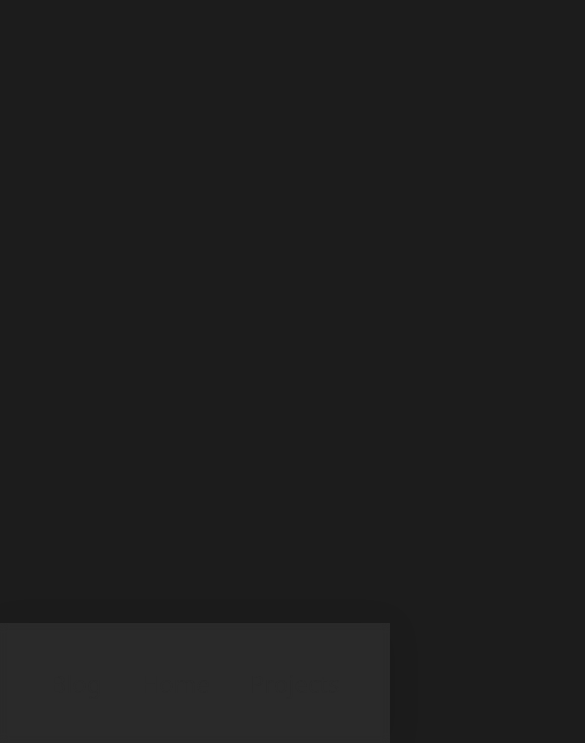
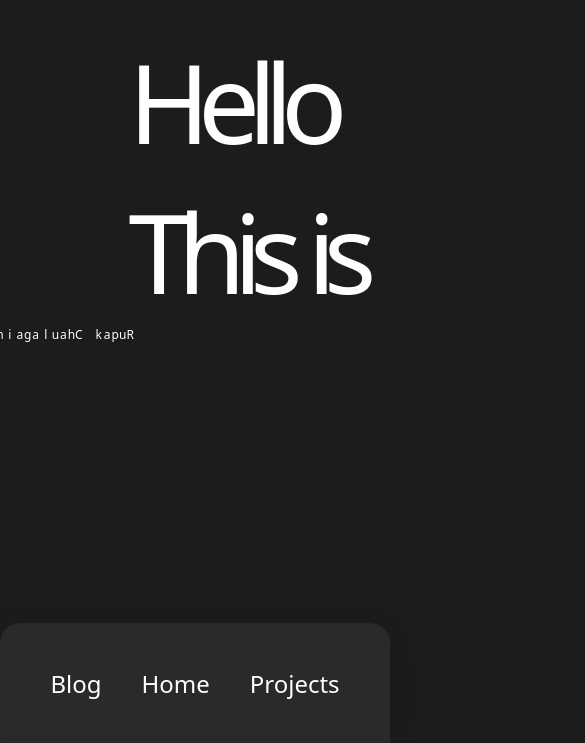
Before and after one commit to chaulagainrupak/Portfolio, a React (Create React App) app: page / in a window 390 px wide. Shown: the part 101-844 px from the top of the page, 585 px wide, since content can reach past the window. Built offline with nearby package versions, Linux system fonts and the light colour scheme.

Commit message:
Mobile Responsive

```diff
--- a/src/HomePage/HomePageMobile.css
+++ b/src/HomePage/HomePageMobile.css
@@ -7,6 +7,7 @@
     *{
         transition: none;
         visibility: hidden;
+
     }
 
     .Hero, .HeroBlog{
@@ -14,6 +15,34 @@
         height: 100vh;
     }
 
+    #HeroContainer {
+      display: flex;
+      overflow: hidden;
+      height: calc(100% - 10px);
+    }
+
+    #ThisIs{
+      visibility: visible;
+    font-family: system-ui, -apple-system, BlinkMacSystemFont, 'Segoe UI', Roboto, Oxygen, Ubuntu, Cantarell, 'Open Sans', 'Helvetica Neue', sans-serif;
+    font-size: 110px;
+    font-style: normal;
+    font-weight: 400;
+    line-height: normal;
+    letter-spacing: -12px;
+
+    margin-left: 2px;
+    }
+
+    #HeroName{
+      visibility: visible;
+      font-family: system-ui, -apple-system, BlinkMacSystemFont, 'Segoe UI', Roboto, Oxygen, Ubuntu, Cantarell, 'Open Sans', 'Helvetica Neue', sans-serif;
+      font-size: 12px;
+      font-style: normal;
+      font-weight: 500;
+      line-height: normal;
+      letter-spacing: -15px;
+
+    }
 
 
 /*
--- a/src/TopBar/BottomBarMobile.css
+++ b/src/TopBar/BottomBarMobile.css
@@ -5,11 +5,12 @@
         position: absolute;
     }
 
-    *{
-        color: #2a2a2a;
-    }
+
     .Nav {
 
+
+        border-top-left-radius: 20px;
+        border-top-right-radius: 20px;
         width: 100vw;
         height: 120px;
         display: flex;
@@ -31,8 +32,6 @@
 
 
     }
-
-
 
 
 
```
